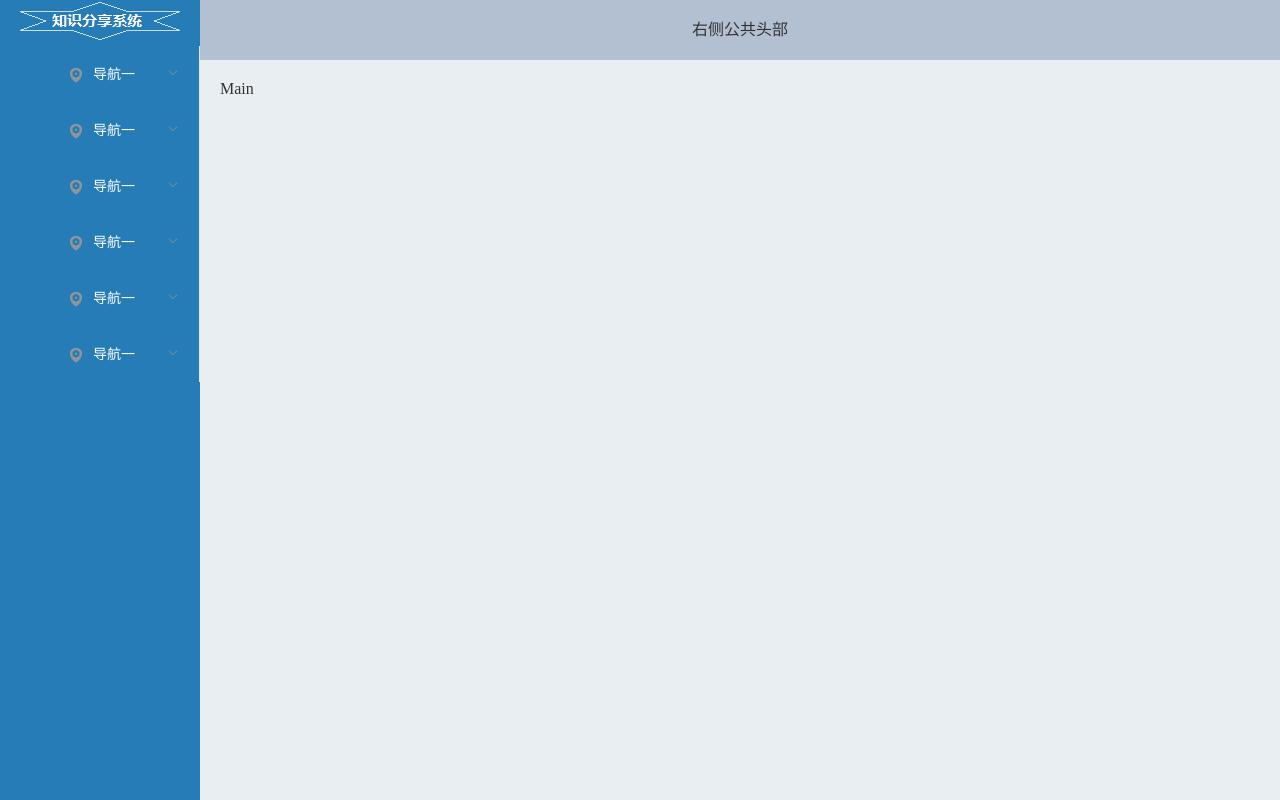
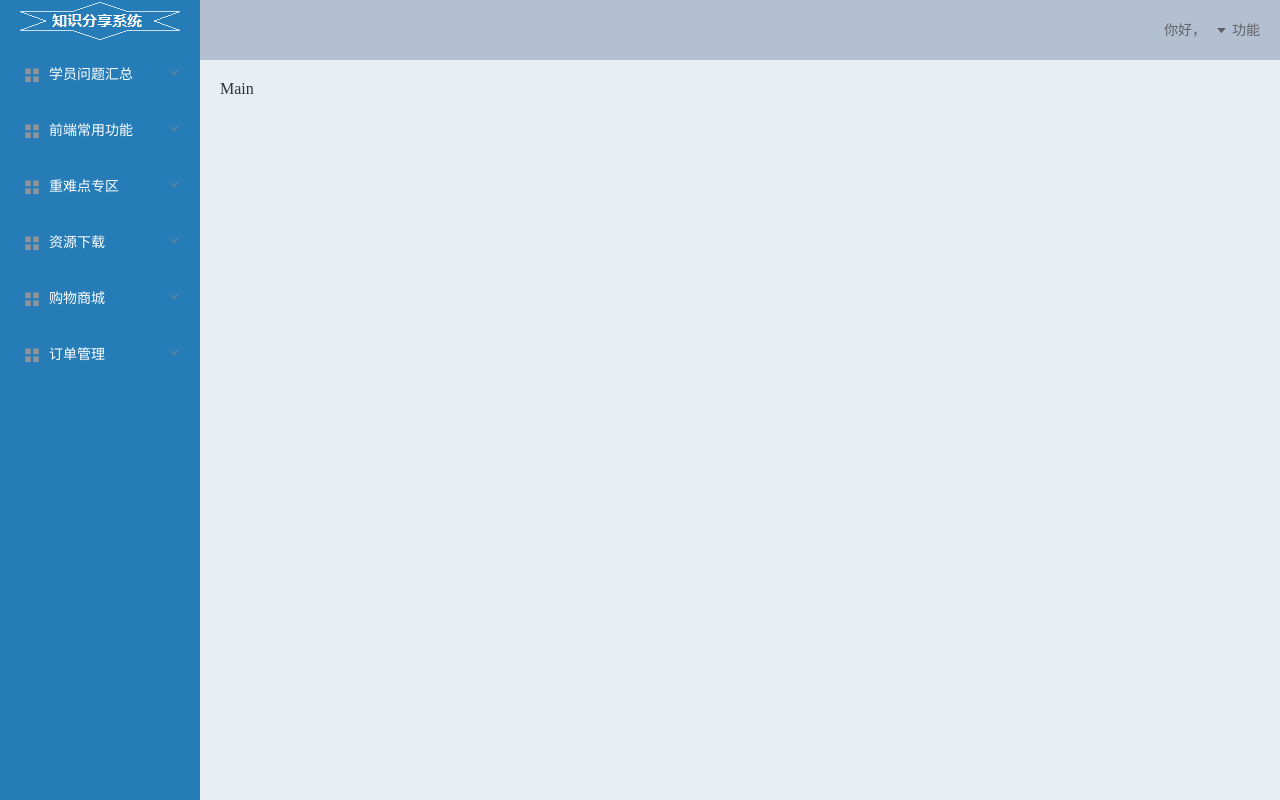
Before and after one commit to sunSunnySmile/VueProject, a Vue app: page / in a window 1280 px wide. Built offline with nearby package versions, Linux system fonts and the light colour scheme.

Commit message:
admin页面左侧公共部分和右侧登出完成

```diff
--- a/src/component/admin/Admin.vue
+++ b/src/component/admin/Admin.vue
@@ -37,7 +37,7 @@ export default {
   .el-header {
     background-color: #B3C0D1;
     color: #333;
-    text-align: center;
+    text-align: right;
     line-height: 60px;
   }
     //   左侧高度100%
--- a/src/component/admin/frame/Aside.vue
+++ b/src/component/admin/frame/Aside.vue
@@ -3,53 +3,19 @@
             <img src="../../../img/logo.png" alt="">
         <el-menu default-active="2" class="el-menu-vertical-demo" @open="handleOpen"  @close="handleClose"  background-color="#267cb7"
       text-color="#fff"  active-text-color="#ffd04b">
-        <el-submenu index="1">
+
+      <!-- 导航列表: key属性用于for循环渲染时性能优化, index属性必须设为不一样的值, 这样才能一个一个展开 -->
+
+        <el-submenu v-for="item in menuList" :key="item.title" :index="item.title" >
+            <!-- 导航title -->
             <template slot="title">
-                <i class="el-icon-location"></i>
-            <span>导航一</span>
+                <i class="el-icon-menu"></i>
+            <span>{{item.title}}</span>
+            <!-- 导航item -->
             </template>
-            <el-menu-item index="1-1">选项1</el-menu-item>
-            <el-menu-item index="1-2">选项2</el-menu-item>
-        </el-submenu>
-        <el-submenu index="2">
-            <template slot="title">
-                <i class="el-icon-location"></i>
-            <span>导航一</span>
-            </template>
-            <el-menu-item index="1-1">选项1</el-menu-item>
-            <el-menu-item index="1-2">选项2</el-menu-item>
-        </el-submenu>
-        <el-submenu index="3">
-            <template slot="title">
-                <i class="el-icon-location"></i>
-            <span>导航一</span>
-            </template>
-            <el-menu-item index="1-1">选项1</el-menu-item>
-            <el-menu-item index="1-2">选项2</el-menu-item>
-        </el-submenu>
-        <el-submenu index="4">
-            <template slot="title">
-                <i class="el-icon-location"></i>
-            <span>导航一</span>
-            </template>
-            <el-menu-item index="1-1">选项1</el-menu-item>
-            <el-menu-item index="1-2">选项2</el-menu-item>
-        </el-submenu>
-        <el-submenu index="5">
-            <template slot="title">
-                <i class="el-icon-location"></i>
-            <span>导航一</span>
-            </template>
-            <el-menu-item index="1-1">选项1</el-menu-item>
-            <el-menu-item index="1-2">选项2</el-menu-item>
-        </el-submenu>
-        <el-submenu index="6">
-            <template slot="title">
-                <i class="el-icon-location"></i>
-            <span>导航一</span>
-            </template>
-            <el-menu-item index="1-1">选项1</el-menu-item>
-            <el-menu-item index="1-2">选项2</el-menu-item>
+            <el-menu-item v-for="subItem in item.children" :key="subItem.title" index="item.children.title">
+                <router-link :to="subItem.path">{{subItem.title}}</router-link>
+            </el-menu-item>
         </el-submenu>
     </el-menu>
     </div>
@@ -57,15 +23,60 @@
 
 <script>
 export default {
+    methods:{
+        handleOpen:{},
+        handleClose:{}
+    },
     data(){
         return {
-            menuList:[]
+            menuList:[
+                {title:"学员问题汇总",children:[
+                    {title:'内容管理',path:'/'},
+                    {title:'类别管理',path:'/'},
+                    {title:'评论管理',path:'/'}
+                ]},
+                {title:"前端常用功能",children:[
+                     {title:'内容管理',path:'/'},
+                    {title:'类别管理',path:'/'},
+                    {title:'评论管理',path:'/'}
+                ]},
+                {title:"重难点专区",children:[
+                     {title:'内容管理',path:'/'},
+                    {title:'类别管理',path:'/'},
+                    {title:'评论管理',path:'/'}
+                ]},
+                {title:"资源下载",children:[
+                    {title:'内容管理',path:'/'},
+                    {title:'类别管理',path:'/'},
+                    {title:'评论管理',path:'/'}
+                ]},
+                {title:"购物商城",children:[
+                     {title:'内容管理',path:'/'},
+                    {title:'类别管理',path:'/'},
+                    {title:'评论管理',path:'/'}
+                ]},
+                {title:"订单管理",children:[
+                    {title:'订单列表',path:'/'}
+                ]},
+            ]
         }
     }
 
 };
 </script>
 
-<style scoped>
-
+<style scoped lang="less">
+    .aside{
+        height: 100%;
+        overflow: hidden;
+    }
+    .el-menu{
+        text-align: left;
+        height: 100%;
+        border-right: none;
+    }
+    &_item{
+          // 去掉导航列表的最小宽度限制
+        min-width: 0;
+    }
 </style>
--- a/src/component/admin/frame/Header.vue
+++ b/src/component/admin/frame/Header.vue
@@ -1,12 +1,43 @@
 <template>
     <div>
-        右侧公共头部
+       <el-dropdown @command="handleCommand">
+           <span class="el-dropdown-link">
+               你好，{{username}}
+                <i class="el-icon-caret-bottom el-icon--right"></i>
+                功能
+           </span>
+            <el-dropdown-menu slot="dropdown">
+                <el-dropdown-item>预览网站</el-dropdown-item>
+                <el-dropdown-item>修改密码</el-dropdown-item>
+                <el-dropdown-item command="logout">注销登录</el-dropdown-item>
+            </el-dropdown-menu>
+        </el-dropdown>
     </div>
 </template>
 
 <script>
     export default {
-
+        data(){
+            return {
+                // 通过路由参数拿到用户名
+                username:this.$route.params.uname
+            }
+        },
+        methods:{
+            // logout时,调用接口注销登陆, 成功后跳转到登陆页
+                logout(){
+                   this.$http.get(this.$api.logout)
+                   .then(rsp=>this.$router.push('login'))
+                },
+            // 点击菜单时的处理函数
+            handleCommand(command){
+                switch(command){
+                    case 'logout':
+                    this.logout();
+                    break;
+                }
+            }
+        }
     }
 </script>
 
--- a/src/component/login/Login.vue
+++ b/src/component/login/Login.vue
@@ -61,7 +61,9 @@ export default {
                     if(result){
                         this.$http.post(this.$api.login,this.user)
                         .then(rsp=>{
-                            alert(rsp.data.message.realname);
+                             // 登陆成功后, 通过params把用户名传递给新页面
+                             this.$router.push({name:"a",params:{uname:rsp.data.message.uname}});
+
 
                         });
                     }else{
--- a/src/less/index.css
+++ b/src/less/index.css
@@ -1,13 +1,11 @@
-* {
-    margin: 0;
-    padding: 0;
-}
-
 html,
 body,
 main {
-    height: 100%;
+  height: 100%;
 }
-
-
+/* 设置超链接标签的默认样式 */
+.router-link-active {
+  text-decoration: none;
+  color: #fff;
+}
 /*# sourceMappingURL=./index.css.map */
--- a/src/less/index.less
+++ b/src/less/index.less
@@ -2,3 +2,9 @@
 html, body, main {
      height: 100%;
    }
+
+   /* 设置超链接标签的默认样式 */
+   .router-link-active {
+    text-decoration: none;
+    color: #fff;
+}
--- a/src/router/index.js
+++ b/src/router/index.js
@@ -17,6 +17,7 @@ export default {
 
             ]
         },
+        { name: "a", path: "/", component: AdminComponent },
         { name: "l", path: "/login", component: LoginComponent }
     ],
 };
```
Also changed, not shown: 1 other file (tests, documents, lock files or other folders).
